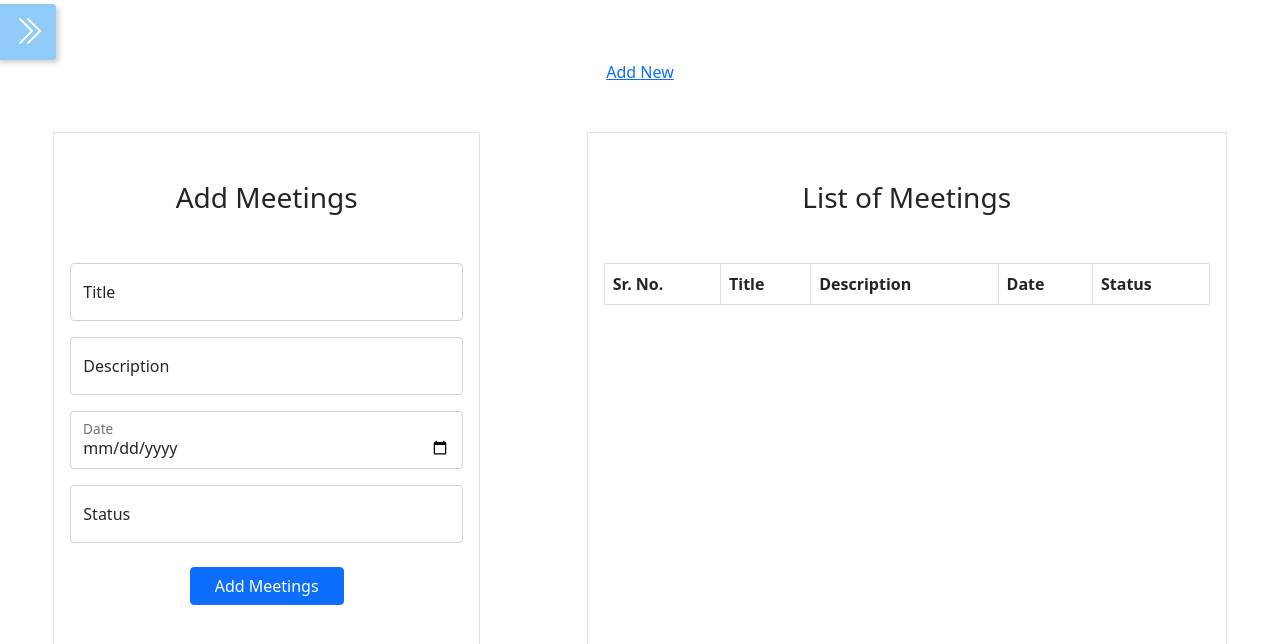
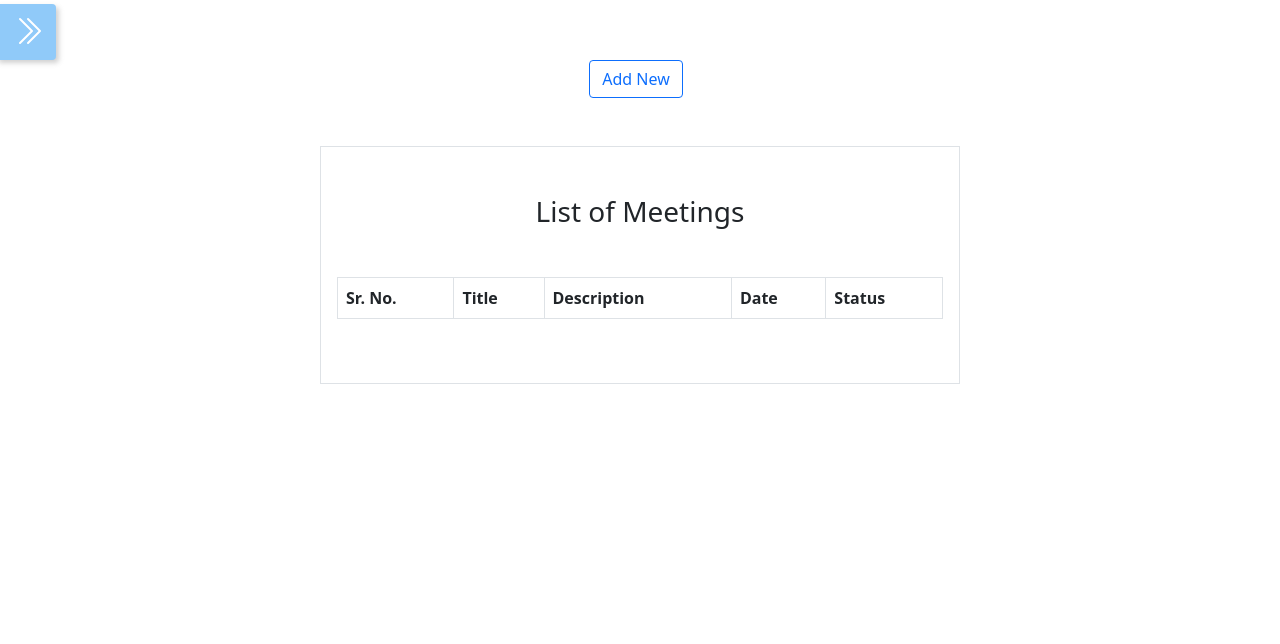
Before and after one commit to Ankita0123456789/Task-app, a React (Create React App) app: page /meetings in a window 1280 px wide. Shown: the top 644 px of the page. Built offline with nearby package versions, Linux system fonts and the light colour scheme.

Commit message:
Update button working

```diff
--- a/src/components/Select.tsx
+++ b/src/components/Select.tsx
@@ -1,10 +1,30 @@
 import React from 'react'
+import FloatingLabel from "react-bootstrap/FloatingLabel";
+import Form from "react-bootstrap/Form";
 
-type Props = {}
 
-const Select = (props: Props) => {
+type Props = {
+  LabelName: string;
+  value?: any;
+  onChange?: any;
+  name: string;
+  id?: any;
+}
+
+const Select = ({LabelName,value, onChange, name, id}: Props) => {
   return (
-    <div>Select</div>
+    <FloatingLabel
+    controlId={id}
+    label={LabelName}
+    className="mb-3"
+  >
+    <Form.Select onChange={onChange} aria-label="Default select example">
+    <option>Set Status</option>
+    <option value={value}>{name}</option>
+    <option value={value}>{name}</option>
+    <option value={value}>{name}</option>
+  </Form.Select>
+  </FloatingLabel>
   )
 }
 
--- a/src/modules/meetings/Meeting.tsx
+++ b/src/modules/meetings/Meeting.tsx
@@ -1,14 +1,17 @@
 import React, { useState, useEffect } from "react";
-import { useParams } from "react-router-dom";
+import { useNavigate, useParams } from "react-router-dom";
+
 import { Form, Container, Row, Col } from "react-bootstrap";
 
-import { Buttons, INput, Sidebar } from "../../components/index";
+
+import { Buttons, INput, Sidebar, Select } from "../../components/index";
 
 import { meetingInit } from "./defaultValues";
 
 type Props = {};
 
 const Meeting = (props: Props) => {
+  const navigate = useNavigate();
   const params: any = useParams();
   const { id } = params;
   const [state, setState] = useState(JSON.parse(JSON.stringify(meetingInit)));
@@ -19,18 +22,19 @@ const Meeting = (props: Props) => {
       localStorage.getItem("meetings") as string
     );
 
-    const data = meetings?.find((m: any) => m.id === Number(id)) ?? [];
+    const data = meetings?.find((m: any) => m.id === Number(id));
 
     if (data) {
       setState(data);
-    } else {
+    }
+     else {
       setIsNew(true);
       setState({
         id,
         title: "",
         description: "",
         date: "",
-        status: "",
+        status: [],
       });
     }
   }, [id]);
@@ -42,21 +46,23 @@ const Meeting = (props: Props) => {
 
   const handleSubmit = (e: React.ChangeEvent<HTMLInputElement>) => {
     e.preventDefault();
-    const meetings = JSON.parse(localStorage.getItem("meetings") as string);
+    const meetings = isNew? JSON.parse(localStorage.getItem("meetings") as string) : JSON.parse(localStorage.getItem("meetings") as string).filter((meet:any)=> meet.id !== Number(id));
     meetings.push(state);
     localStorage.setItem("meetings", JSON.stringify(meetings));
     setState(JSON.parse(JSON.stringify(meetingInit)));
+    navigate('/meetings')
   };
 
+
   return (
-    <Container>
+    <Container fluid>
       <Sidebar />
-      <Row className="d-flex justify-content-around mt-5">
+      <Row className="d-flex justify-content-center mt-5">
         <Col className="text-center border p-3 py-5" xs={12} md={8} lg={4}>
           <Form>
             <INput
               value={state.title}
-              name="name"
+              name="title"
               LabelName="Title"
               type="text"
               onChange={onChange}
@@ -75,6 +81,10 @@ const Meeting = (props: Props) => {
               type="date"
               onChange={onChange}
             />
+           <Select
+           LabelName="Status"
+           value={state.status}
+           name="status" />
             <INput
               value={state.status}
               name="status"
@@ -84,7 +94,7 @@ const Meeting = (props: Props) => {
             />
             <Buttons
               type="submit"
-              name={isNew ? "Add New Meeting" : "Update Meeting"}
+              name={ isNew ? "Add New Meeting" : "Update Meeting"}
               onClick={handleSubmit}
             />
           </Form>
--- a/src/modules/meetings/MeetingForm.tsx
+++ b/src/modules/meetings/MeetingForm.tsx
@@ -18,31 +18,12 @@ const getMeetings = () => {
 };
 const MeetingForm = (props: Props) => {
   const [meetings, setMeetings] = useState(getMeetings());
-  const [title, setTitle] = useState("");
-  const [description, setDescription] = useState("");
-  const [date, setDate] = useState("");
-  const [status, setStatus] = useState("");
+  const [isEdit, setIsEdit] = useState(null)
 
-  const handleSubmit = (e: React.ChangeEvent<HTMLInputElement>) => {
-    e.preventDefault();
-    let meeting = {
-      id: Number,
-      title,
-      description,
-      date,
-      status,
-    };
-    setMeetings([...meetings, meeting]);
 
-    setTitle("");
-    setDescription("");
-    setDate("");
-    setStatus("");
-  };
-
-  const deleteMeeting = (title: any) => {
+  const deleteMeeting = (id: any) => {
     const filterMeetings = meetings.filter((element: any, index: any) => {
-      return element.title !== title;
+      return element.id !== id;
     });
     setMeetings(filterMeetings);
   };
@@ -51,61 +32,28 @@ const MeetingForm = (props: Props) => {
     localStorage.setItem("meetings", JSON.stringify(meetings));
   }, [meetings]);
 
+  const editMeeting = (id:any) =>{
+    let newEditMeeting = meetings.find((elem:any) => {
+       return elem.id === id
+    });
+    console.log(newEditMeeting);
+    setIsEdit(id)
+  }
   return (
     <Container fluid>
       <Sidebar />
-      <Row className="text-center">
-        <Link
+      <Row className="text-center justify-content-center">
+      <div className="col-2">
+        <Link className="btn btn-outline-primary me-2"
           to={`/meeting/${
             meetings.length > 0 ? meetings[meetings.length - 1]?.id + 1 : 1
           }`}
         >
           Add New
         </Link>
+        </div>
       </Row>
-      <Row className="justify-content-around mt-5">
-        <Col className="text-center border p-3 py-5" xs={12} md={8} lg={4}>
-          <Form>
-            <h3 className="mb-5">Add Meetings</h3>
-            <INput
-              value={title}
-              onChange={(e: React.ChangeEvent<HTMLInputElement>) =>
-                setTitle(e.target.value)
-              }
-              name="title"
-              LabelName="Title"
-              type="text"
-            />
-            <INput
-              value={description}
-              onChange={(e: React.ChangeEvent<HTMLInputElement>) =>
-                setDescription(e.target.value)
-              }
-              name="description"
-              LabelName="Description"
-              type="text"
-            />
-            <INput
-              value={date}
-              onChange={(e: React.ChangeEvent<HTMLInputElement>) =>
-                setDate(e.target.value)
-              }
-              name="date"
-              LabelName="Date"
-              type="date"
-            />
-            <INput
-              value={status}
-              onChange={(e: React.ChangeEvent<HTMLInputElement>) =>
-                setStatus(e.target.value)
-              }
-              name="status"
-              LabelName="Status"
-              type="text"
-            />
-            <Buttons type="submit" name="Add Meetings" onClick={handleSubmit} />
-          </Form>
-        </Col>
+      <Row className="justify-content-center mt-5">
         <Col className="border p-3 py-5" xs={12} md={8} lg={6}>
           <h3 className="text-center mb-5">List of Meetings</h3>
           <Table bordered hover>
@@ -119,7 +67,7 @@ const MeetingForm = (props: Props) => {
               </tr>
             </thead>
             <tbody>
-              <Meetings meets={meetings} deleteMeeting={deleteMeeting} />
+              <Meetings meets={meetings} editMeeting={editMeeting} deleteMeeting={deleteMeeting} />
             </tbody>
           </Table>
         </Col>
--- a/src/modules/meetings/Meetings.tsx
+++ b/src/modules/meetings/Meetings.tsx
@@ -1,11 +1,9 @@
-import { Container, Row, Col, Table } from "react-bootstrap"
 import * as Icon from 'react-bootstrap-icons';
-import { Sidebar } from '../../components';
 import { NavLink } from "react-router-dom";
 
-type Props = {meets?: any, deleteMeeting?: any}
+type Props = {meets?: any, deleteMeeting?: any, editMeeting?:any}
 
-const Meetings = ({meets, deleteMeeting}: Props) => {
+const Meetings = ({meets, deleteMeeting, editMeeting}: Props) => {
   return meets.map((meeting:any, Index: any) =>(
     <tr key={meeting.id}>
     <td>{meeting.id = Index+1}</td>
@@ -13,12 +11,12 @@ const Meetings = ({meets, deleteMeeting}: Props) => {
     <td>{meeting.description}</td>
     <td>{meeting.date}</td>
     <td>{meeting.status}</td>
-    <td className="delete-btn" onClick={()=>deleteMeeting(meeting.title)}>
+    <td className="delete-btn" onClick={()=>deleteMeeting(meeting.id)}>
       <Icon.TrashFill/>
     </td>
     <td>
     <NavLink to={`/meeting/${meeting.id}`}
-     className="btn btn-outline-dark me-2">
+     className="btn btn-outline-dark me-2" onClick={()=>editMeeting(meeting.id)}>
                      Edit
     </NavLink>
     </td>
--- a/src/modules/rooms/RoomForm.tsx
+++ b/src/modules/rooms/RoomForm.tsx
@@ -38,9 +38,9 @@ const RoomForm = (props: Props) => {
       setState({ ...state, [e.target.name]: e.target.value });
     };
 
-    const deleteroom=(title:any)=>{
+    const deleteroom=(id:any)=>{
       const filterrooms = rooms.filter((element:any, index:any)=>{
-        return element.title !== title
+        return element.id !== id
       })
       setRooms(filterrooms)
     }
--- a/src/modules/rooms/Rooms.tsx
+++ b/src/modules/rooms/Rooms.tsx
@@ -26,7 +26,7 @@ const Rooms = ({rooms, deleteRooms}: Props):JSX.Element => {
       </thead>
     <tbody>
     <tr>
-      <td>{room.id = Index + 1}</td>
+      <td>{room.id = (Index+1)}</td>
       <td>{room.name}</td>
       <td>{room.room}</td>
       <td>{room.date}</td>
```
